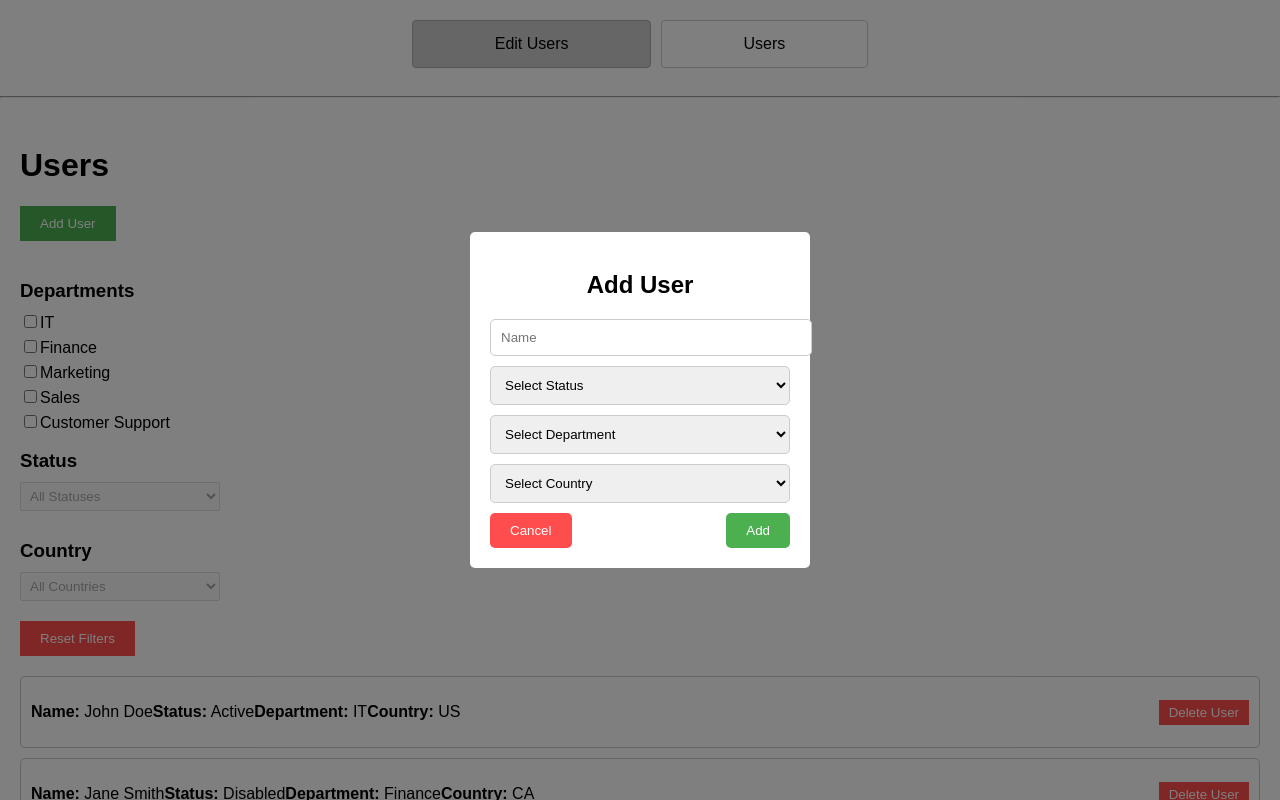
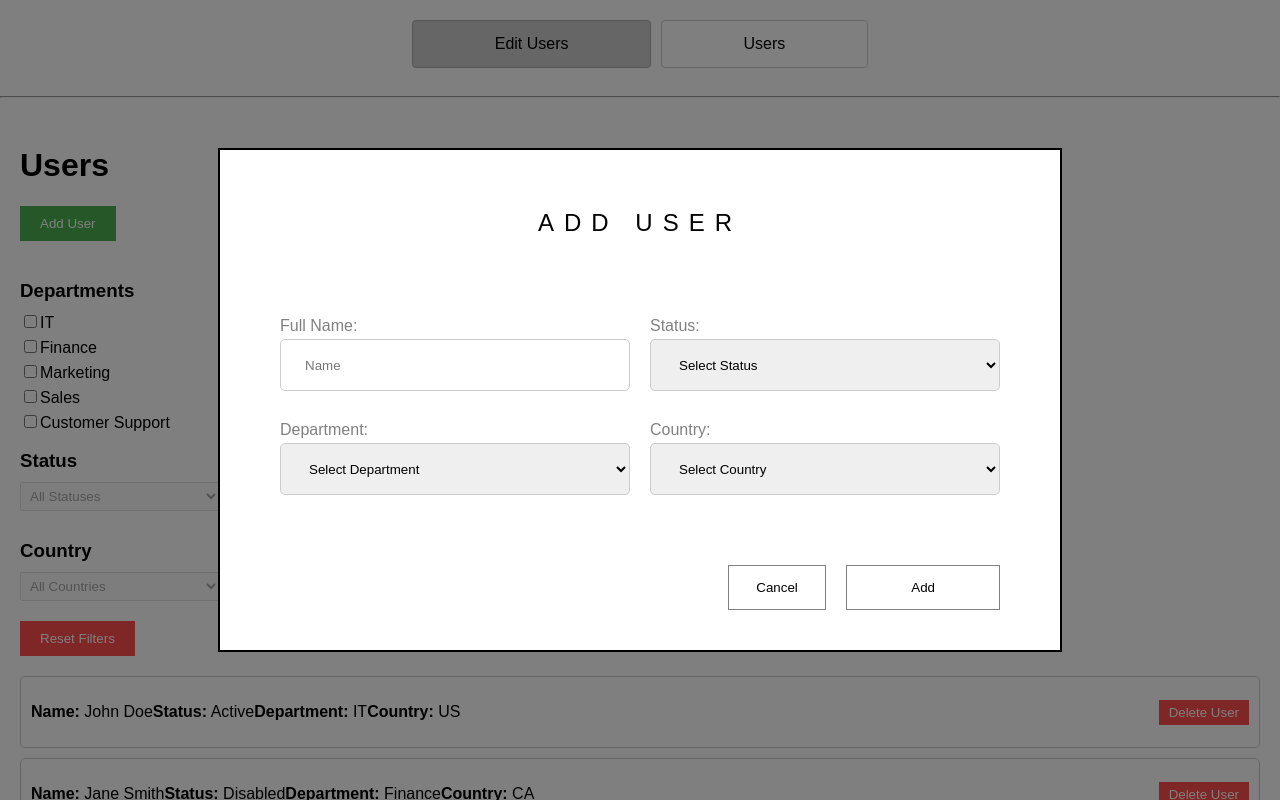
Before and after one commit to AndriyMykhailiyk/Test_15.01, a React (Create React App) app: page /users in a window 1280 px wide. Both pictures are taken after a click on the button "Add User". Shown: the top 800 px of the page. Built offline with nearby package versions, Linux system fonts and the light colour scheme.

Commit message:
UsersComponent_Styles

```diff
--- a/src/UserComp/UserComp.jsx
+++ b/src/UserComp/UserComp.jsx
@@ -135,7 +135,6 @@ const Users = () => {
                 Add User
             </button>
 
-            {/* Фільтри */}
             <div className="filters">
                 <div className="department-filter">
                     <h3>Departments</h3>
@@ -203,44 +202,72 @@ const Users = () => {
             {isAddUserPopupOpen && (
                 <div className="popup-overlay">
                     <div className="add-user-popup">
-                        <h2>Add User</h2>
+                        <h2 className="AddUsersTitle">ADD USER</h2>
+
+                        <div className="wrappInput">
+
+                        <div className="wrapOnInput">
+
+    <label htmlFor="name" className="LableText">Full Name:</label>
     <input
         type="text"
+        id="name"
         name="name"
         placeholder="Name"
+        className="selectAl"
         value={newUser.name}
         onChange={handleNewUserChange}
     />
+</div>
+
+<div className="wrapOnInput">
+    <label htmlFor="status" className="LableText">Status:</label>
     <select
+        id="status"
         name="status"
+        className="selectAl"
         value={newUser.status}
         onChange={handleNewUserChange}
     >
-                            <option value="">Select Status</option>
+        <option value="" className="optionStyle">Select Status</option>
         {uniqueStatuses.map((status, index) => (
             <option key={index} value={status}>{status}</option>
         ))}
     </select>
+</div>
+
+<div className="wrapOnInput">
+    <label htmlFor="department" className="LableText">Department:</label>
     <select
+        id="department"
         name="department"
         value={newUser.department}
         onChange={handleNewUserChange}
+        className="selectAl"
     >
-                            <option value="">Select Department</option>
+        <option value="" className="optionStyle">Select Department</option>
         {uniqueDepartments.map((department, index) => (
             <option key={index} value={department}>{department}</option>
         ))}
     </select>
+</div>
+
+<div className="wrapOnInput">
+    <label htmlFor="country" className="LableText">Country:</label>
     <select
+        id="country"
         name="country"
+        className="selectAl"
         value={newUser.country}
         onChange={handleNewUserChange}
     >
-                            <option value="">Select Country</option>
+        <option value="" className="optionStyle">Select Country</option>
         {uniqueCountries.map((country, index) => (
             <option key={index} value={country}>{country}</option>
         ))}
     </select>
+</div >
+                        </div>
                         <div className="popup-buttons">
                             <button onClick={closeAddUserPopup} className="cancel-button">
                                 Cancel
--- a/src/UserComp/Users.css
+++ b/src/UserComp/Users.css
@@ -93,9 +93,9 @@
 
 .add-user-popup {
     background-color: white;
-    padding: 20px;
-    border-radius: 5px;
-    width: 300px;
+    padding: 40px 60px;
+    border: 2px solid black;
+    width: 720px;
     text-align: center;
 }
 
@@ -105,39 +105,79 @@
 
 .add-user-popup input,
 .add-user-popup select {
-    width: 100%;
     padding: 10px;
     margin-bottom: 10px;
+    height: 48px;
     border: 1px solid #ccc;
     border-radius: 5px;
 }
 
+.add-user-popup input {
+
+    padding: 10px 24px;
+   height: 30px;
+}
+
+.add-user-popup select {
+    height: 52px;
+    padding: 0px 24px;
+
+}
+
+
 .popup-buttons {
     display: flex;
-    justify-content: space-between;
-}
+gap: 20px;
+justify-content: end;}
 
 .popup-buttons button {
-    padding: 10px 20px;
     border: none;
-    border-radius: 5px;
+    background-color: transparent;
+    border: 1px solid gray;
     cursor: pointer;
 }
 
-.cancel-button {
-    background-color: #ff4d4d;
-    color: white;
+
+.wrappInput {
+    display: flex;
+    flex-wrap: wrap; /* Дозволяє елементам переноситися на новий рядок */
+    gap: 20px; /* Відступ між елементами */
+    padding-bottom: 60px;
+    padding-top: 60px;
 }
 
-.cancel-button:hover {
-    background-color: #cc0000;
+.wrappInput > * {
+    flex: 1 1 calc(50% - 10px);
+    box-sizing: border-box;
 }
 
-.add-button {
-    background-color: #4CAF50;
-    color: white;
+.textoverinput {
+    margin: 0;
 }
 
-.add-button:hover {
-    background-color: #45a049;
+.wrapOnInput {
+    display: flex;
+    flex-direction: column;
+    gap: 4px;
 }
+
+.LableText {
+    color: gray;
+    display: flex;
+}
+.add-button {
+    padding: 14px 64px;
+}
+
+.cancel-button {
+    padding: 14px 27.5px;
+}
+
+.AddUsersTitle {
+    letter-spacing: 10px;
+    font-weight: 500;
+}
+
+.optionStyle {
+    color: gray;
+}
```
Lines whose indentation alone changed are shown as unchanged.
